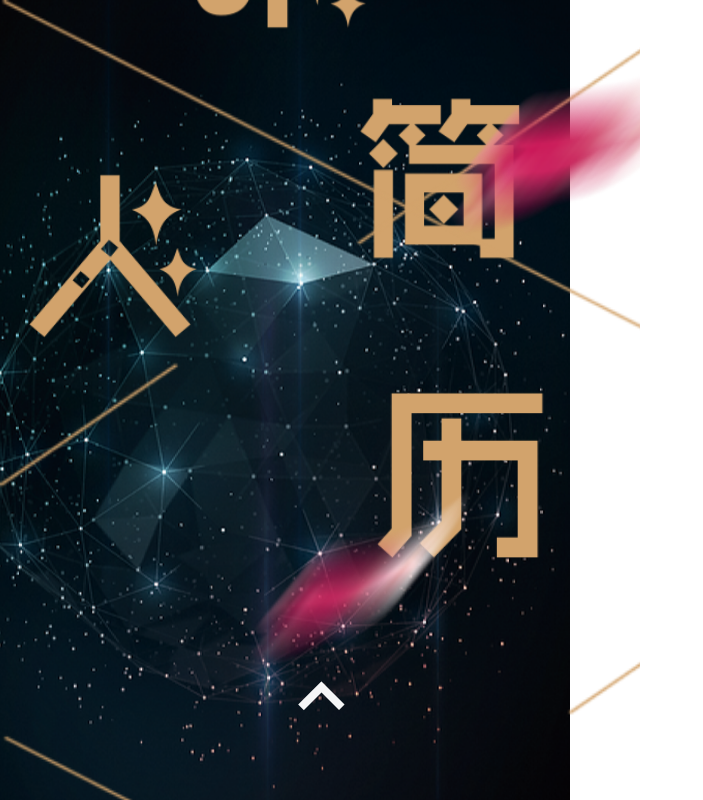
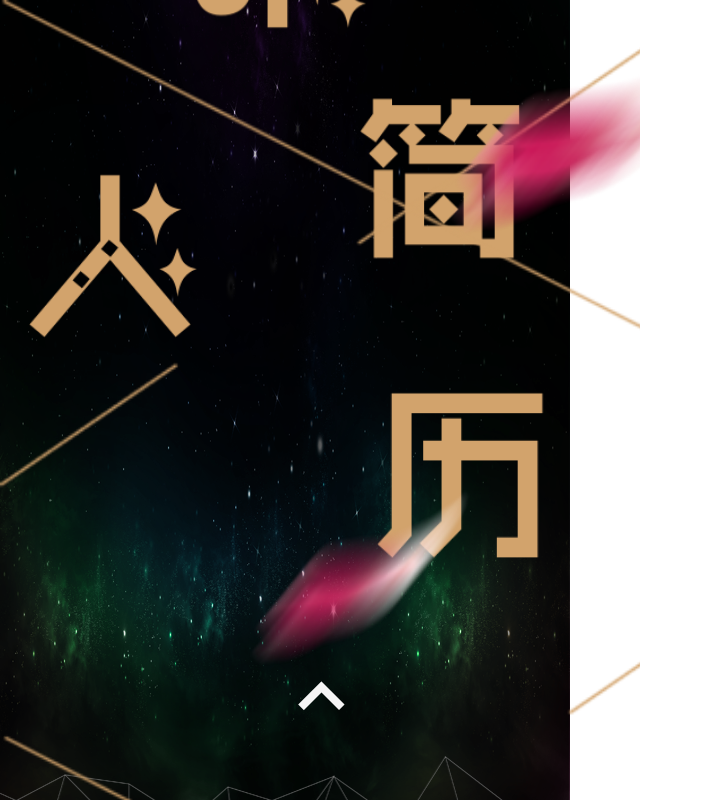
Before and after one commit to fengjia1992/resume, a plain HTML site: page index.html in a window 1280 px wide. Shown: the whole page, without its empty margins (0-703 px from the left). Drawn offline with Linux system fonts and the light colour scheme.

Commit message:
Update index-self.css

```diff
--- a/css/index-self.css
+++ b/css/index-self.css
@@ -14,7 +14,7 @@ html,body,.main{
 /*page1 cover*/
 .slide1{
     position: relative;
-    background: url("../img/bg.png") no-repeat -0.7rem;
+    background: url("../img/bg2.png") no-repeat -0.7rem;
     background-size: cover;
     /*display: none;*/
 }
```
